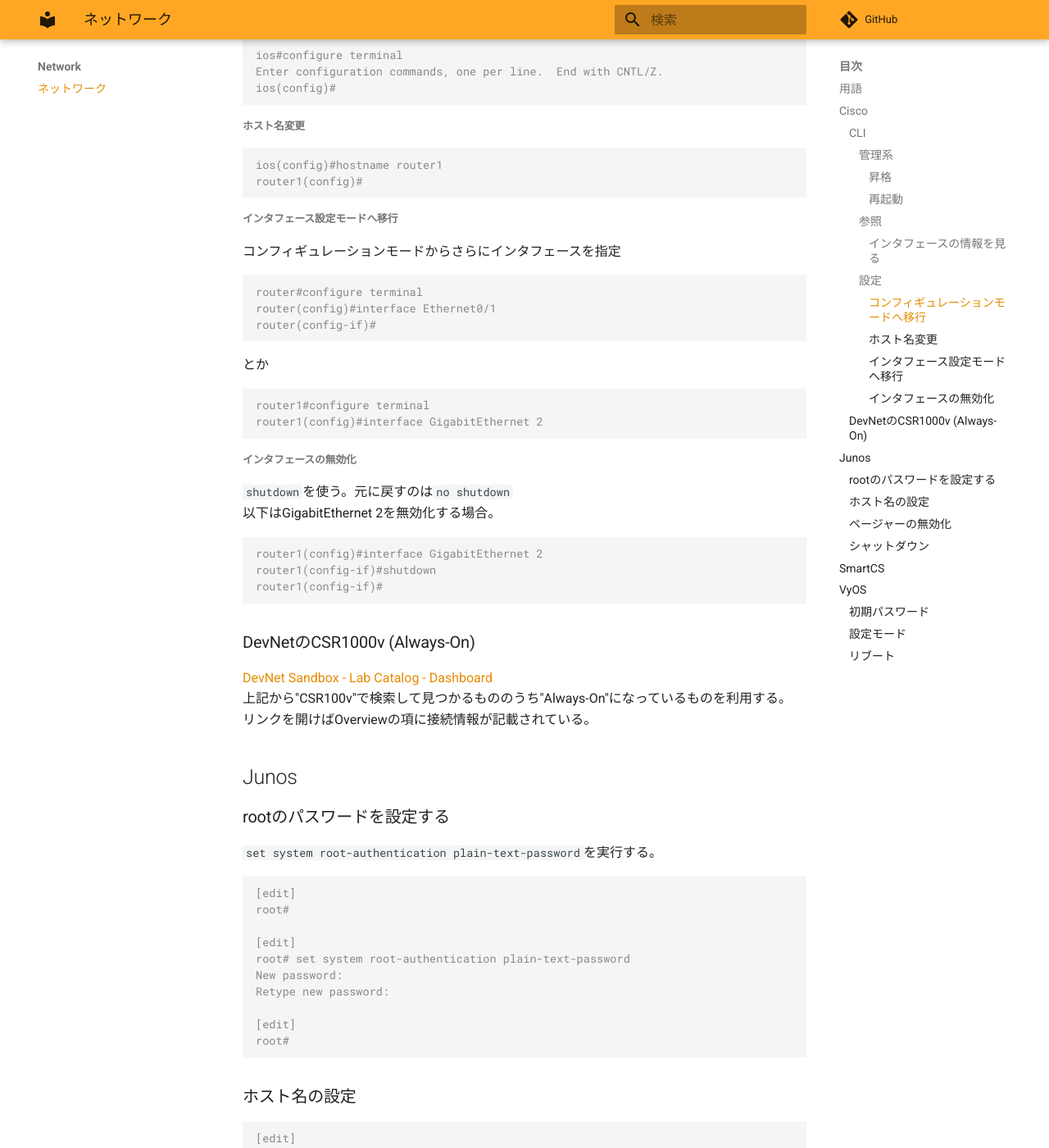
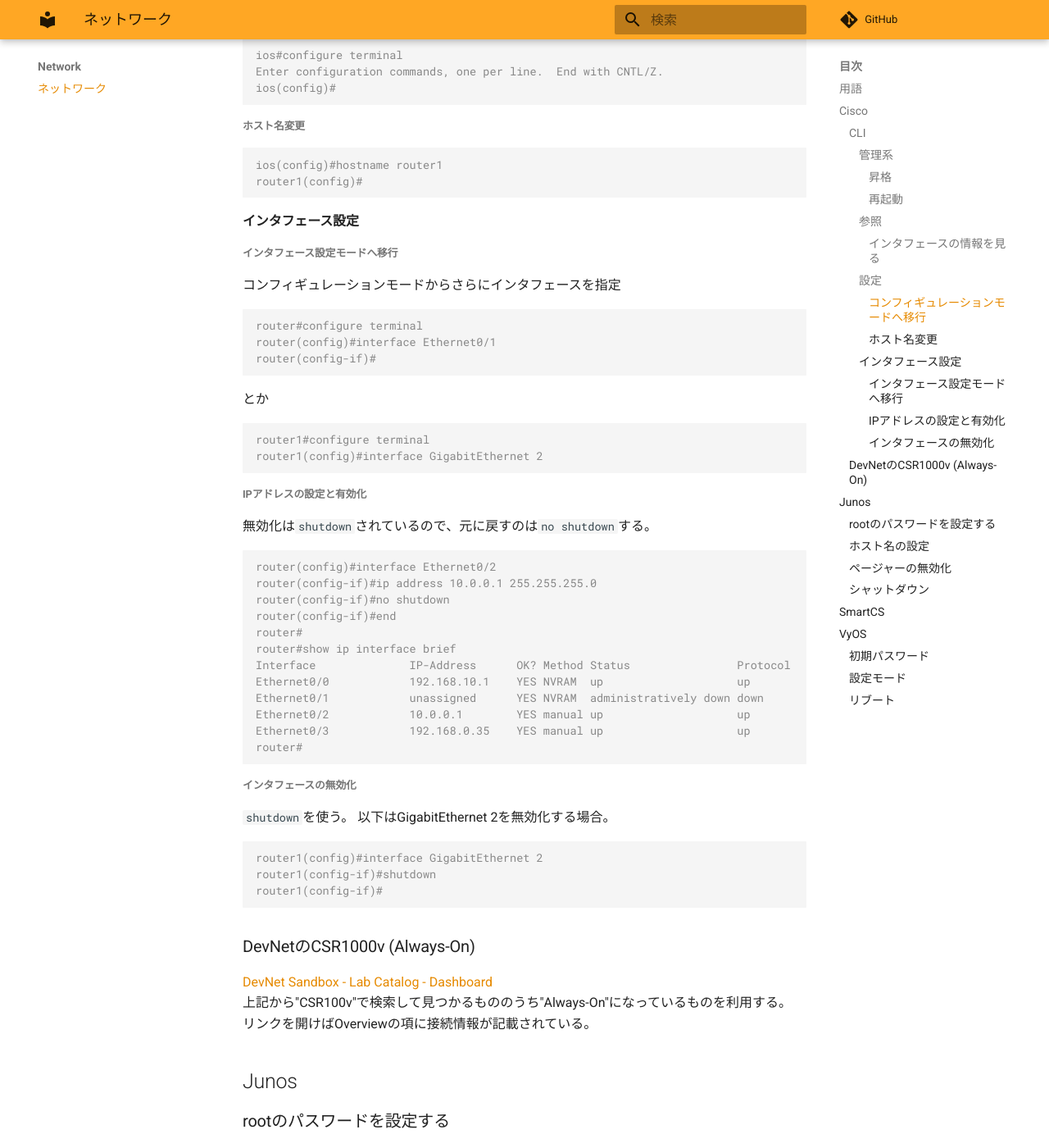
Before and after one commit to zaki-lknr/docs, an MkDocs documentation site: the page built from docs/Network/index.md, in a window 1280 px wide and 1400 px high, scrolled down 1541 px. Shown: the whole window at 82% size. Built offline with MkDocs 1.6.1 and Material for MkDocs 9.7.7, drawn with Linux system fonts in a browser that asks for light colours; comment, search, counter and statistics services are not loaded.

Commit message:
add: network/cisco: IPアドレス設定と有効化

````diff
--- a/docs/Network/index.md
+++ b/docs/Network/index.md
@@ -78,6 +78,8 @@ ios(config)#hostname router1
 router1(config)#
 ```
 
+#### インタフェース設定
+
 ##### インタフェース設定モードへ移行
 
 コンフィギュレーションモードからさらにインタフェースを指定
@@ -95,9 +97,28 @@ router1#configure terminal
 router1(config)#interface GigabitEthernet 2
 ```
 
+##### IPアドレスの設定と有効化
+
+無効化は`shutdown`されているので、元に戻すのは`no shutdown`する。
+
+```console
+router(config)#interface Ethernet0/2
+router(config-if)#ip address 10.0.0.1 255.255.255.0
+router(config-if)#no shutdown
+router(config-if)#end
+router#
+router#show ip interface brief
+Interface              IP-Address      OK? Method Status                Protocol
+Ethernet0/0            192.168.10.1    YES NVRAM  up                    up
+Ethernet0/1            unassigned      YES NVRAM  administratively down down
+Ethernet0/2            10.0.0.1        YES manual up                    up
+Ethernet0/3            192.168.0.35    YES manual up                    up
+router#
+```
+
 ##### インタフェースの無効化
 
-`shutdown`を使う。元に戻すのは`no shutdown`
+`shutdown`を使う。
 以下はGigabitEthernet 2を無効化する場合。
 
 ```console
````
